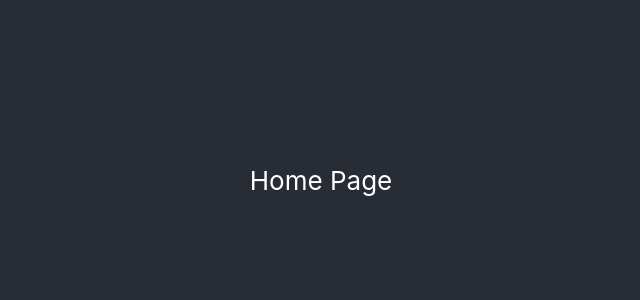
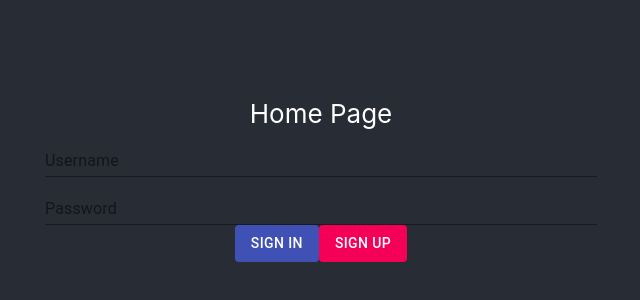
Before and after one commit to Willyees/MEng2019, a React (Create React App) app: page / in a window 1280 px wide. Shown: the part 220-520 px from the top of the page, without its empty margins (319-959 px from the left). Built offline with nearby package versions, Linux system fonts and the light colour scheme.

Commit message:
home page textboxes and buttons added (no functionality yet) layout still needs tweaking

```diff
--- a/package.json
+++ b/package.json
@@ -3,6 +3,7 @@
   "version": "0.1.0",
   "private": true,
   "dependencies": {
+    "@material-ui/core": "^4.8.3",
     "@testing-library/jest-dom": "^4.2.4",
     "@testing-library/react": "^9.4.0",
     "@testing-library/user-event": "^7.2.1",
--- a/src/views/home.js
+++ b/src/views/home.js
@@ -1,11 +1,41 @@
 import React, {Component} from 'react';
+import TextField from '@material-ui/core/TextField';
+import Button from '@material-ui/core/Button';
+import Container from '@material-ui/core/Container';
+
 
 class HomeTemplate extends Component {
+
     render() {
         return(
             <div className="home">
+            <Container maxWidth="sm">
                 Home Page
-            </div>
+                <TextField
+                fullWidth
+                    id="txt-user-name"
+                    label="Username"
+                    value=""
+                />
+
+                <TextField
+                fullWidth
+                    id="txt-password"
+                    label="Password"
+                    value=""
+                />
+
+                <Button
+                    id="btn-sign-in" variant="contained" color="primary" margin="normal" disableElevation >
+                    Sign In
+                </Button>
+
+                <Button
+                    id="btn-sign-up" variant="contained" color="secondary" margin="normal" disableElevation >
+                    Sign Up
+                </Button>
+            </Container>
+        </div>
         );
     }
 }
```
Also changed, not shown: 1 other file (tests, documents, lock files or other folders).
